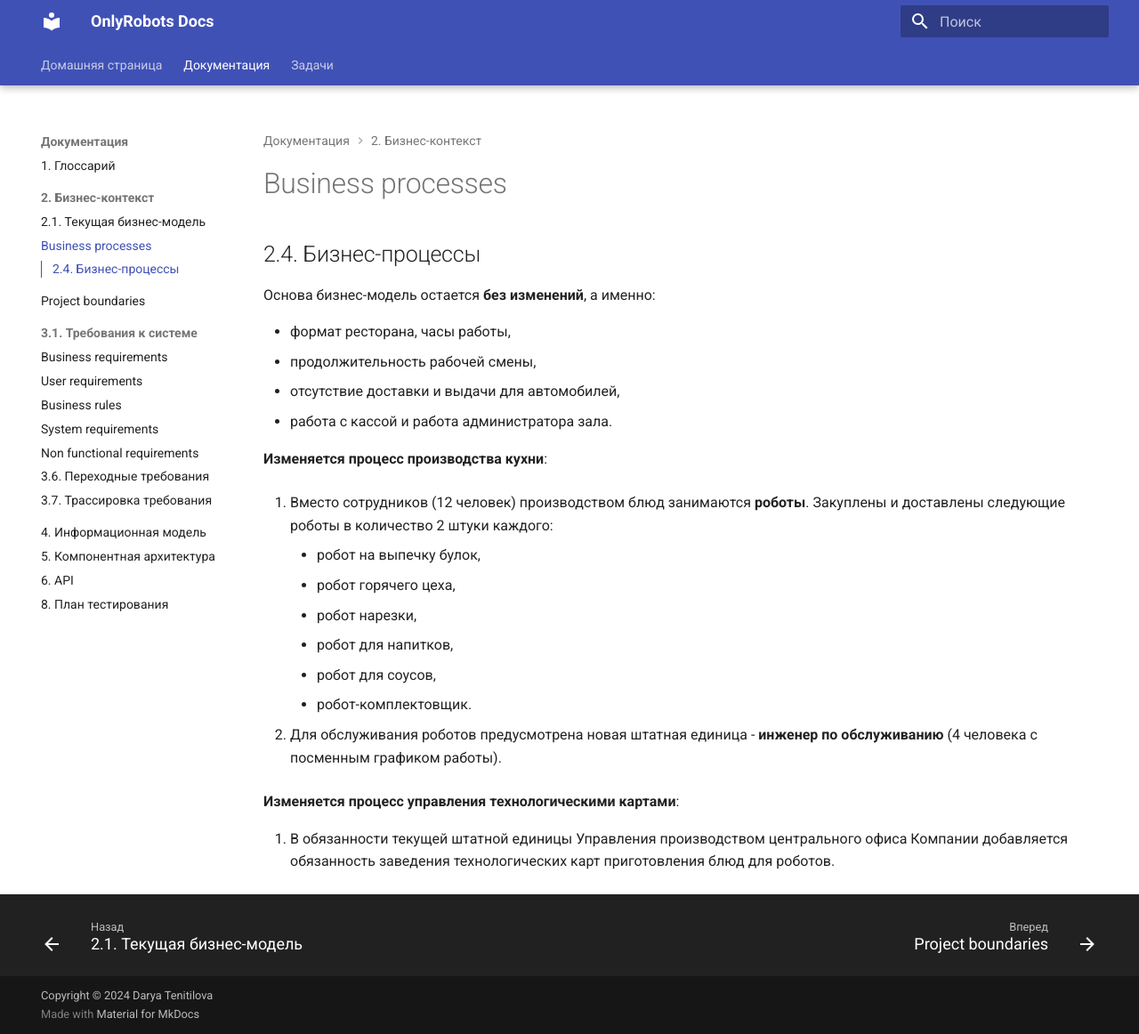
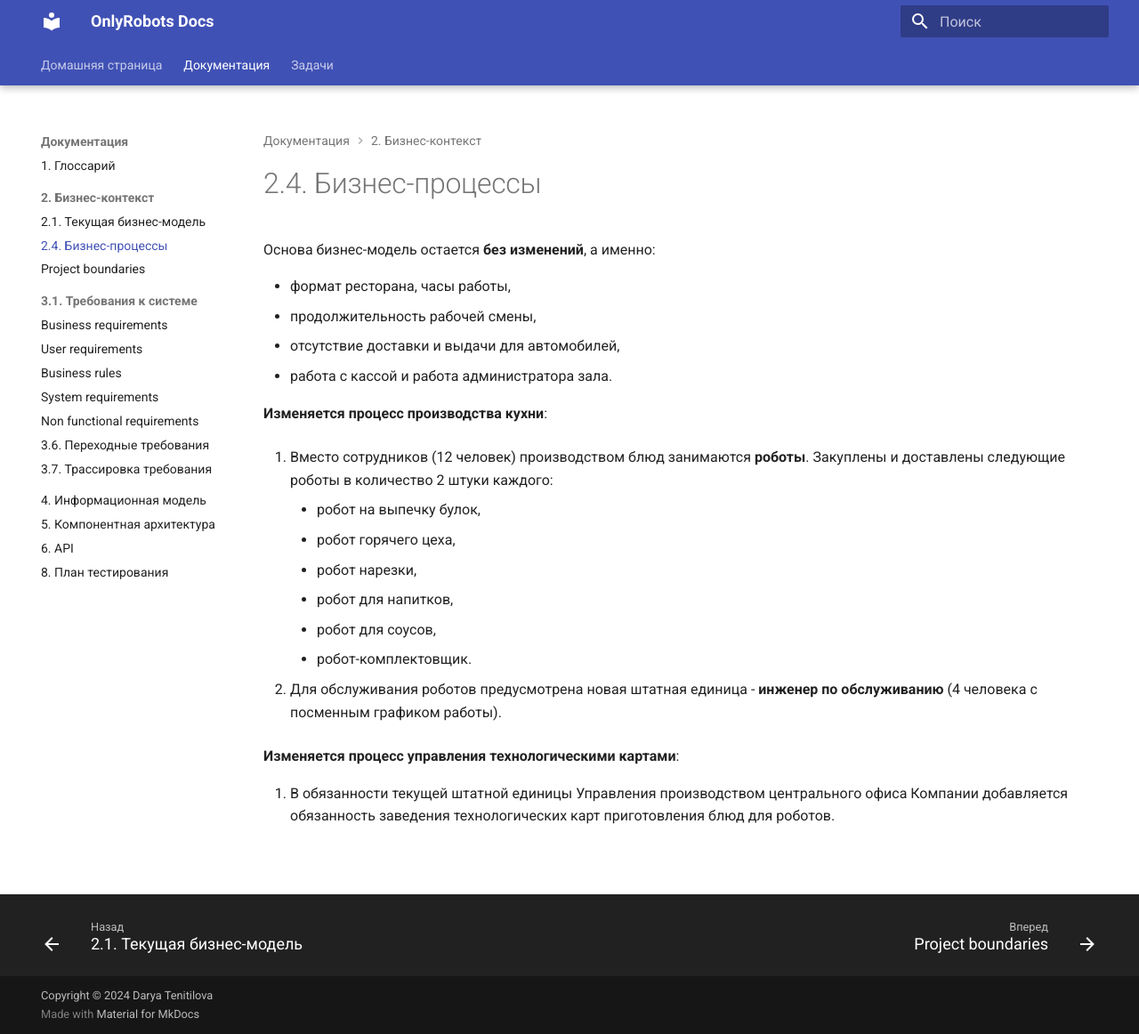
Before and after one commit to TenitilovaD/OTUS_SA_OnlyRobots, an MkDocs documentation site: the page built from docs/business_processes.md, in a window 1280 px wide and 1162 px high. Shown: the whole window at 89% size. Built offline with MkDocs 1.6.1 and Material for MkDocs 9.7.7, drawn with Linux system fonts in a browser that asks for light colours.

Commit message:
Update business_processes.md

```diff
--- a/docs/business_processes.md
+++ b/docs/business_processes.md
@@ -1,4 +1,4 @@
-## 2.4. Бизнес-процессы
+# 2.4. Бизнес-процессы
 
 Основа бизнес-модель остается **без изменений**, а именно:
 
```
